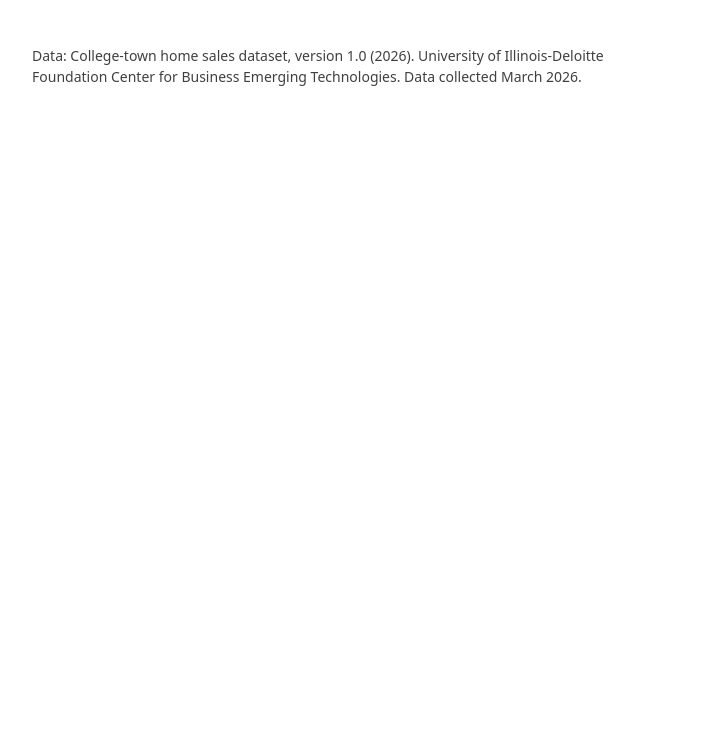
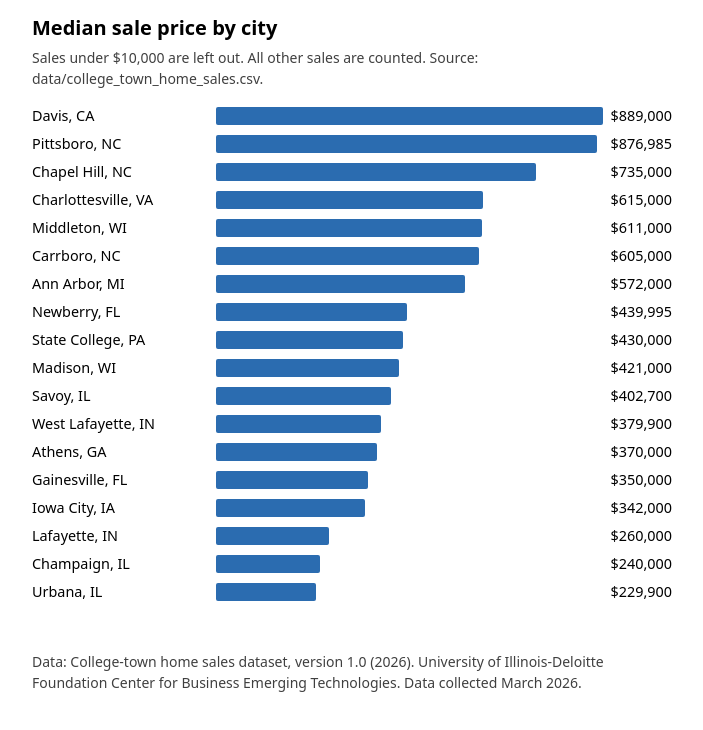
Before and after one commit to Secure-Program452/campustown-site, a plain HTML site: page index.html in a window 1280 px wide. Shown: the part 166-896 px from the top of the page, without its empty margins (288-991 px from the left). Before the commit the page ends 800 px from the top, so only its background shows below. Drawn offline with Linux system fonts and the light colour scheme.

Commit message:
Add median sale price bar chart by city
Chart reads data/city_medians.json, made by scripts/make_city_medians.py
from the CSV. Sales under $10,000 are left out.

Co-Authored-By: Claude Haiku 5.5 <noreply@anthropic.com>
Claude-Session: https://claude.ai/code/session_01RfnWpp2Wx9snn8oyjYP24g

```diff
--- /dev/null
+++ b/data/city_medians.json
@@ -0,0 +1,135 @@
+{
+  "source": "data/college_town_home_sales.csv",
+  "rule": "Sales under $10,000 are left out. All other sales are counted.",
+  "min_sale_price": 10000,
+  "rows_in_source": 35442,
+  "rows_excluded": 40,
+  "cities": [
+    {
+      "city": "Davis",
+      "state": "CA",
+      "label": "Davis, CA",
+      "sales": 941,
+      "median_sale_price": 889000
+    },
+    {
+      "city": "Pittsboro",
+      "state": "NC",
+      "label": "Pittsboro, NC",
+      "sales": 92,
+      "median_sale_price": 876985
+    },
+    {
+      "city": "Chapel Hill",
+      "state": "NC",
+      "label": "Chapel Hill, NC",
+      "sales": 2713,
+      "median_sale_price": 735000
+    },
+    {
+      "city": "Charlottesville",
+      "state": "VA",
+      "label": "Charlottesville, VA",
+      "sales": 2774,
+      "median_sale_price": 615000
+    },
+    {
+      "city": "Middleton",
+      "state": "WI",
+      "label": "Middleton, WI",
+      "sales": 645,
+      "median_sale_price": 611000
+    },
+    {
+      "city": "Carrboro",
+      "state": "NC",
+      "label": "Carrboro, NC",
+      "sales": 205,
+      "median_sale_price": 605000
+    },
+    {
+      "city": "Ann Arbor",
+      "state": "MI",
+      "label": "Ann Arbor, MI",
+      "sales": 3009,
+      "median_sale_price": 572000
+    },
+    {
+      "city": "Newberry",
+      "state": "FL",
+      "label": "Newberry, FL",
+      "sales": 152,
+      "median_sale_price": 439995
+    },
+    {
+      "city": "State College",
+      "state": "PA",
+      "label": "State College, PA",
+      "sales": 1348,
+      "median_sale_price": 430000
+    },
+    {
+      "city": "Madison",
+      "state": "WI",
+      "label": "Madison, WI",
+      "sales": 5061,
+      "median_sale_price": 421000
+    },
+    {
+      "city": "Savoy",
+      "state": "IL",
+      "label": "Savoy, IL",
+      "sales": 247,
+      "median_sale_price": 402700
+    },
+    {
+      "city": "West Lafayette",
+      "state": "IN",
+      "label": "West Lafayette, IN",
+      "sales": 1559,
+      "median_sale_price": 379900
+    },
+    {
+      "city": "Athens",
+      "state": "GA",
+      "label": "Athens, GA",
+      "sales": 2809,
+      "median_sale_price": 370000
+    },
+    {
+      "city": "Gainesville",
+      "state": "FL",
+      "label": "Gainesville, FL",
+      "sales": 5469,
+      "median_sale_price": 350000
+    },
+    {
+      "city": "Iowa City",
+      "state": "IA",
+      "label": "Iowa City, IA",
+      "sales": 1909,
+      "median_sale_price": 342000
+    },
+    {
+      "city": "Lafayette",
+      "state": "IN",
+      "label": "Lafayette, IN",
+      "sales": 3053,
+      "median_sale_price": 260000
+    },
+    {
+      "city": "Champaign",
+      "state": "IL",
+      "label": "Champaign, IL",
+      "sales": 2285,
+      "median_sale_price": 240000
+    },
+    {
+      "city": "Urbana",
+      "state": "IL",
+      "label": "Urbana, IL",
+      "sales": 1131,
+      "median_sale_price": 229900
+    }
+  ]
+}
--- a/index.html
+++ b/index.html
@@ -17,15 +17,92 @@
       line-height: 1.5;
     }
     footer { margin-top: 3rem; font-size: 0.875rem; opacity: 0.75; }
+    .chart h2 { font-size: 1.25rem; margin-bottom: 0.25rem; }
+    .chart .note { font-size: 0.875rem; opacity: 0.75; margin-top: 0; }
+    .chart ul { list-style: none; padding: 0; margin: 1rem 0 0; }
+    .chart li {
+      display: grid;
+      grid-template-columns: minmax(7.5rem, 11rem) 1fr auto;
+      align-items: center;
+      gap: 0.5rem;
+      margin-bottom: 0.4rem;
+      font-size: 0.9rem;
+    }
+    .chart .bar {
+      height: 1.1rem;
+      background: #2b6cb0;
+      border-radius: 2px;
+      min-width: 2px;
+    }
+    .chart .value { font-variant-numeric: tabular-nums; white-space: nowrap; }
+    @media (prefers-color-scheme: dark) {
+      .chart .bar { background: #63a4e8; }
+    }
   </style>
 </head>
 <body>
   <main>
     <h1>This site is under construction</h1>
     <p>It will show findings from the College-town home sales dataset.</p>
+    <section class="chart" aria-labelledby="chart-title">
+      <h2 id="chart-title">Median sale price by city</h2>
+      <p class="note" id="chart-note">Sales under $10,000 are left out. Loading the data…</p>
+      <ul id="chart-bars"></ul>
+    </section>
   </main>
   <footer>
     <p>Data: College-town home sales dataset, version 1.0 (2026). University of Illinois-Deloitte Foundation Center for Business Emerging Technologies. Data collected March 2026.</p>
   </footer>
+  <script>
+    (function () {
+      var money = new Intl.NumberFormat("en-US", {
+        style: "currency", currency: "USD", maximumFractionDigits: 0
+      });
+      var note = document.getElementById("chart-note");
+      var list = document.getElementById("chart-bars");
+
+      function fail() {
+        note.textContent = "The chart data could not be loaded.";
+      }
+
+      // Relative path: GitHub Pages serves the site from a subfolder.
+      fetch("data/city_medians.json")
+        .then(function (response) {
+          if (!response.ok) { throw new Error("HTTP " + response.status); }
+          return response.json();
+        })
+        .then(function (data) {
+          var cities = data.cities.slice().sort(function (a, b) {
+            return b.median_sale_price - a.median_sale_price;
+          });
+          var max = Math.max.apply(null, cities.map(function (c) {
+            return c.median_sale_price;
+          }));
+          note.textContent = data.rule + " Source: " + data.source + ".";
+          cities.forEach(function (c) {
+            var li = document.createElement("li");
+            var name = document.createElement("span");
+            name.textContent = c.label;
+            var track = document.createElement("span");
+            var bar = document.createElement("span");
+            bar.className = "bar";
+            bar.style.display = "block";
+            bar.style.width = ((c.median_sale_price / max) * 100).toFixed(2) + "%";
+            bar.setAttribute("role", "img");
+            bar.setAttribute("aria-label", c.label + ": median " +
+              money.format(c.median_sale_price) + " from " + c.sales + " sales");
+            track.appendChild(bar);
+            var value = document.createElement("span");
+            value.className = "value";
+            value.textContent = money.format(c.median_sale_price);
+            li.appendChild(name);
+            li.appendChild(track);
+            li.appendChild(value);
+            list.appendChild(li);
+          });
+        })
+        .catch(fail);
+    })();
+  </script>
 </body>
 </html>
```
Also changed, not shown: 1 other file.
